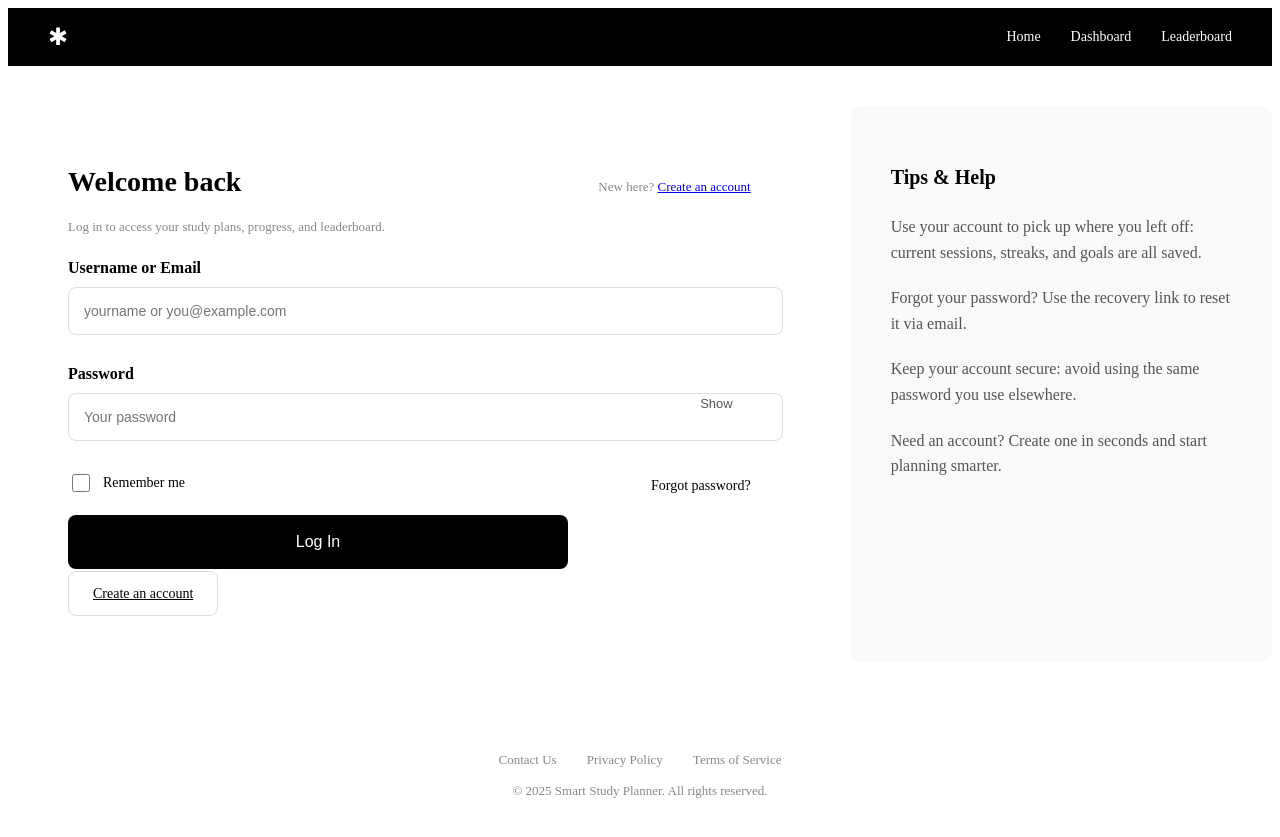
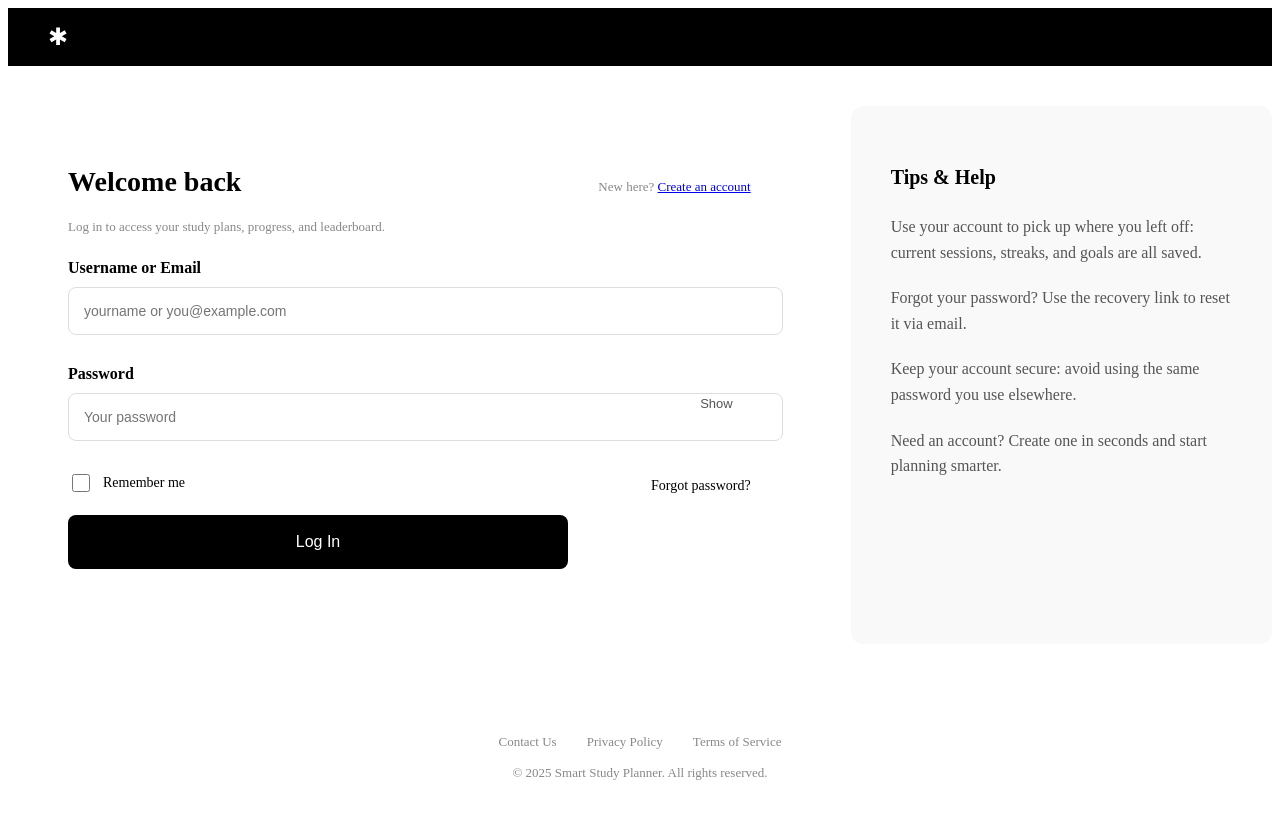
Before and after one commit to rmetchkarovaieu2024-bit/ADS-Project, a Flask app: page /login in a window 1280 px wide. After the commit the page ends 780 px from the top, so only its background shows below. Run offline with Flask 3, Linux system fonts and the light colour scheme.

Commit message:
29.10.2025 - Change in the design

```diff
--- a/templates/login.html
+++ b/templates/login.html
@@ -180,11 +180,6 @@
     <!-- Nav -->
     <div class="navbar">
         <div class="logo">✱</div>
-        <div class="nav-links">
-            <a href="/">Home</a>
-            <a href="/dashboard">Dashboard</a>
-            <a href="/leaderboard">Leaderboard</a>
-        </div>
     </div>
 
     <div class="login-form-container">
@@ -220,6 +215,7 @@
                 </div>
 
                 <div class="form-inline">
+                     <!--this can be deleted -->
                     <label class="checkbox">
                         <input type="checkbox" name="remember" value="1" />
                         <span>Remember me</span>
@@ -230,7 +226,7 @@
                 </div>
 
                 <button class="button" type="submit">Log In</button>
-                <a class="button-secondary" href="/register">Create an account</a>
+
             </form>
         </div>
 
--- a/templates/register.html
+++ b/templates/register.html
@@ -140,11 +140,6 @@
 <body>
     <div class="navbar">
         <div class="logo">✱</div>
-        <div class="nav-links">
-            <a href="/">Home</a>
-            <a href="/dashboard">Dashboard</a>
-            <a href="/leaderboard">Leaderboard</a>
-        </div>
     </div>
     <div class="registration-form-container">
         <div class="registration-left">
--- a/templates/welcome.html
+++ b/templates/welcome.html
@@ -100,11 +100,6 @@
 <body>
     <div class="navbar">
         <div class="logo">✱</div>
-        <div class="nav-links">
-            <a href="#">Products</a>
-            <a href="#">Resources</a>
-            <a href="#">Pricing</a>
-        </div>
     </div>
     <div class="welcome-container">
         <div class="welcome-content">
```
